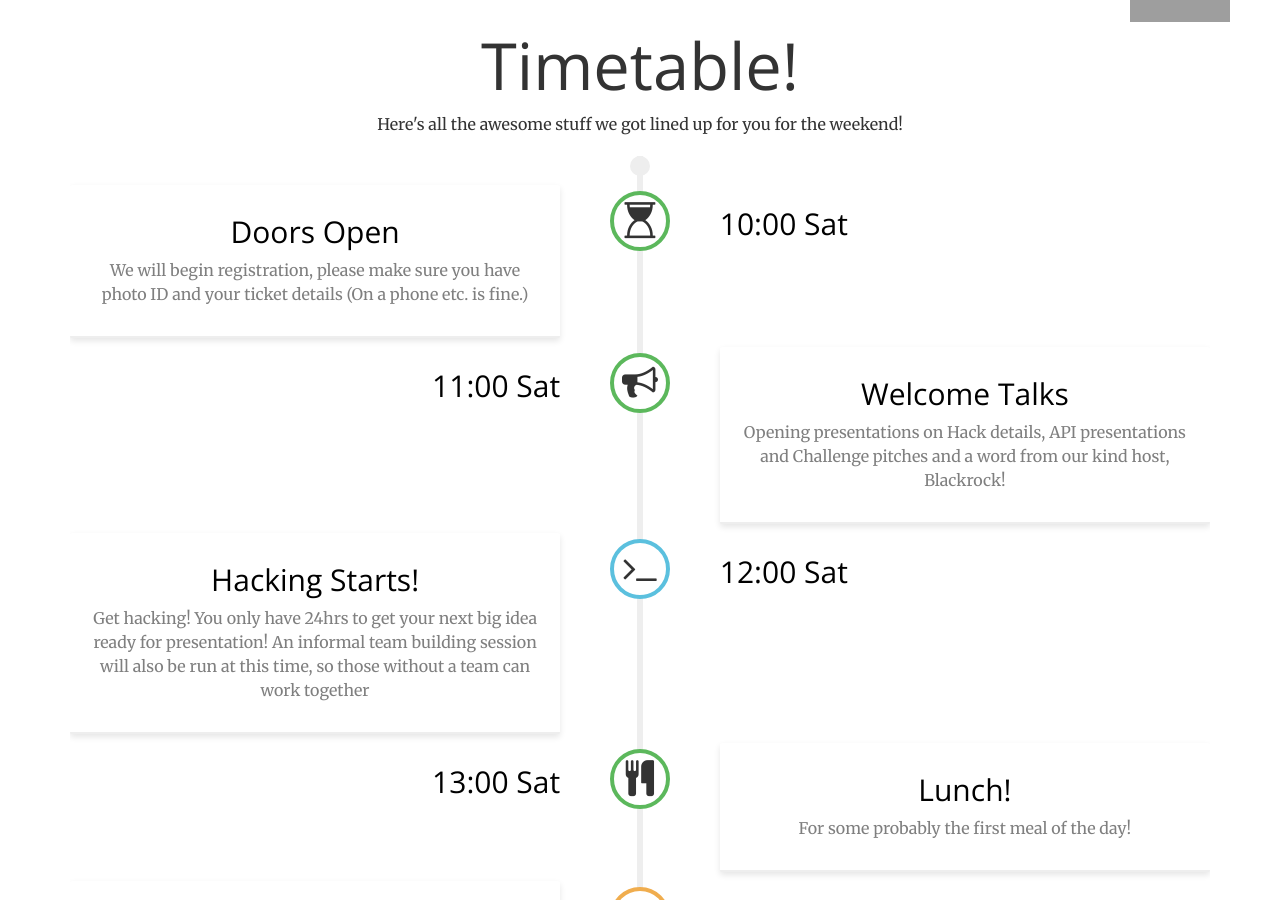
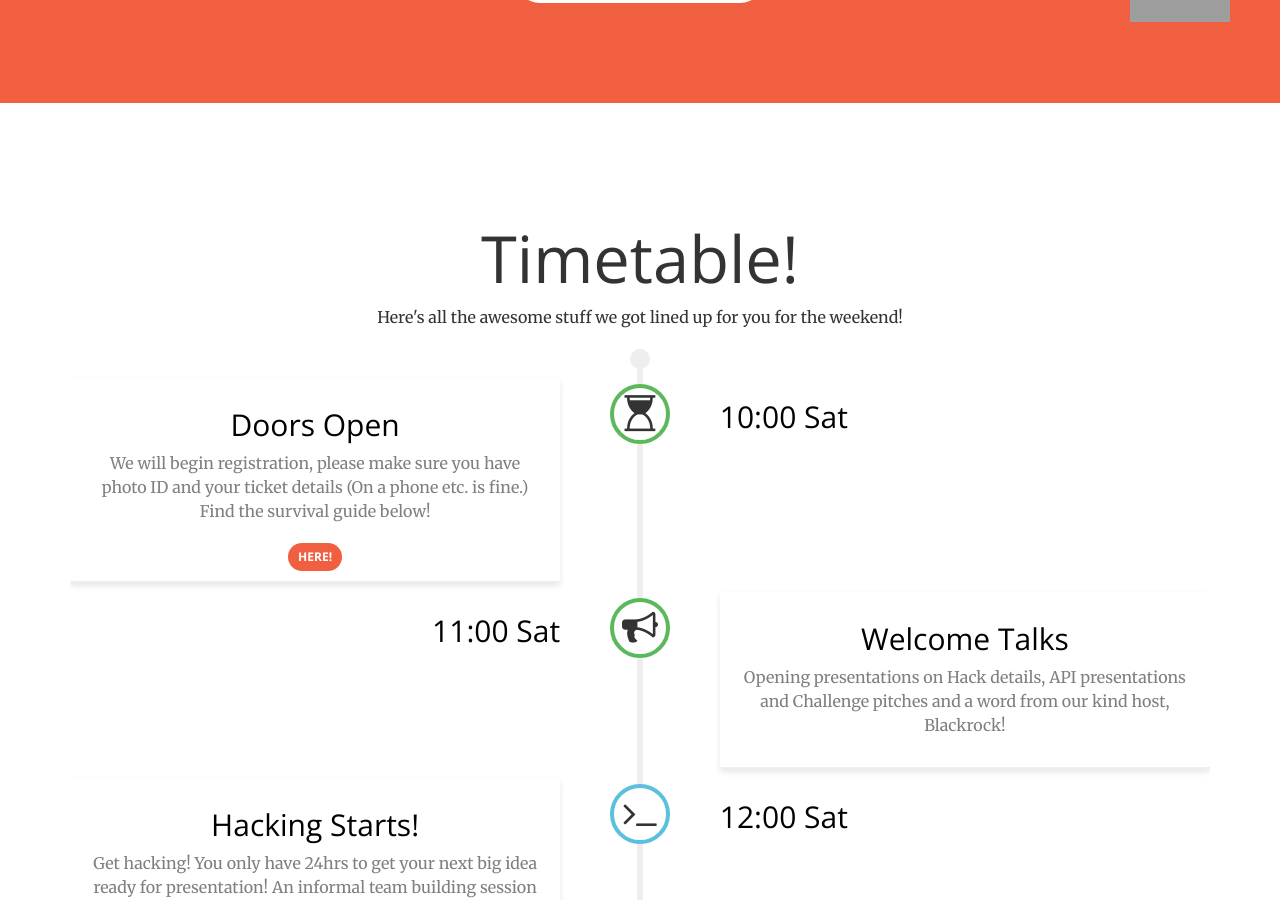
Before and after one commit to compsoc-edinburgh/htb16-site, a Jekyll site: the page built from index.html, in a window 1280 px wide and 900 px high, scrolled down 3219 px. Built offline with Jekyll 4.4.1, drawn with Linux system fonts in a browser that asks for light colours; some of the changed text lies outside the part shown; grey boxes are pictures that could not be loaded.

Commit message:
added guide

```diff
--- a/_includes/services.html
+++ b/_includes/services.html
@@ -45,6 +45,11 @@
         </div>
     </div>
     <hr />
+    <div class = "container text-center">
+        <h2 class="text-center">Coming along today? We've prepared a survival guide that's got all the information you need today!<h2>
+        <a style="margin:auto;"href="/res/hacktheburgh-guide.pdf" class="btn btn-primary btn-sm page-scroll">Here!</a>
+    </div>
+    <hr />
     <div class="container text-center">
         <h2>Travel Reimbursements are out!</h1>
         <table class="table reimbursements">
--- a/_includes/timeline.html
+++ b/_includes/timeline.html
@@ -13,7 +13,8 @@
       <h2 class="timeline-time">10:00 Sat</h2>
       <div class="timeline-content">
         <h2>Doors Open</h2>
-        <p>We will begin registration, please make sure you have photo ID and your ticket details (On a phone etc. is fine.)</p>
+        <p>We will begin registration, please make sure you have photo ID and your ticket details (On a phone etc. is fine.) Find the survival guide below!</p>
+        <a style="margin:auto;"href="/res/hacktheburgh-guide.pdf" class="btn btn-primary btn-sm page-scroll">Here!</a>
       </div>
     </div><!-- .timeline-block -->
 
```
Also changed, not shown: 1 other file.
